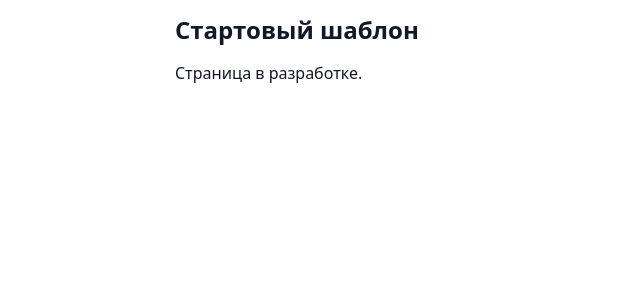
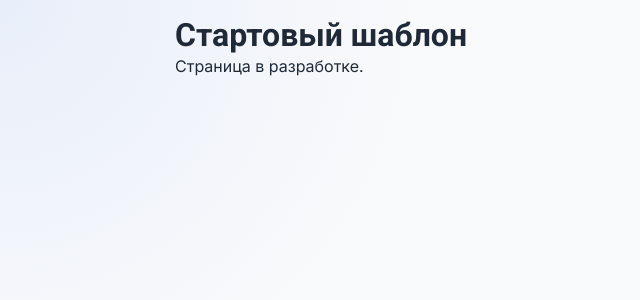
Before and after one commit to geraskinalekseysergeevich/higher-web-practice-ecommerce, a React (Vite) app: page / in a window 1280 px wide. Shown: the top 300 px of the page, without its empty margins (1-641 px from the left). Built offline with nearby package versions, Linux system fonts and the light colour scheme.

Commit message:
feat: design tokens and theme

```diff
--- a/src/index.css
+++ b/src/index.css
@@ -1,5 +1,3 @@
-/* Minimal neutral base styles for the student template. */
-
 *,
 *::before,
 *::after {
@@ -11,20 +9,76 @@ body {
   height: 100%;
 }
 
+html {
+  font-size: 16px;
+  text-size-adjust: 100%;
+}
+
 body {
   margin: 0;
-  font-family: system-ui, -apple-system, Segoe UI, Roboto, Arial, sans-serif;
+  font-family: var(--font-family-body);
+  font-size: var(--font-size-base);
   line-height: 1.5;
-  color: #111827;
-  background: #ffffff;
+  color: var(--color-text-primary);
+  background:
+    radial-gradient(circle at top left, rgba(37, 99, 235, 0.08), transparent 28%),
+    radial-gradient(circle at top right, rgba(16, 185, 129, 0.06), transparent 24%),
+    var(--color-surface-primary);
+  min-width: 320px;
+  -webkit-font-smoothing: antialiased;
+  -moz-osx-font-smoothing: grayscale;
 }
 
 a {
   color: inherit;
+  text-decoration-thickness: 0.08em;
+  text-underline-offset: 0.15em;
 }
 
-main h1 {
-  margin: 0 0 12px;
-  font-size: 24px;
+button,
+input,
+textarea,
+select {
+  font: inherit;
+}
+
+img,
+svg {
+  display: block;
+  max-width: 100%;
+}
+
+::selection {
+  background: rgba(37, 99, 235, 0.2);
+}
+
+:focus-visible {
+  outline: none;
+  box-shadow: var(--focus-ring);
+}
+
+h1,
+h2,
+h3,
+h4,
+h5,
+h6 {
+  margin: 0;
+  font-family: var(--font-family-heading);
+  font-weight: var(--font-weight-bold);
   line-height: 1.2;
+  color: var(--color-text-primary);
 }
+
+p {
+  margin: 0;
+}
+
+main {
+  display: block;
+}
+
+::placeholder {
+  color: var(--color-text-muted);
+  opacity: 1;
+}
--- a/src/main.tsx
+++ b/src/main.tsx
@@ -1,6 +1,8 @@
 import { StrictMode } from 'react';
 import { createRoot } from 'react-dom/client';
 import { App } from './app/App';
+import './styles/tokens.css';
+import './styles/theme.css';
 import './index.css';
 
 createRoot(document.getElementById('root')!).render(
--- /dev/null
+++ b/src/styles/theme.css
@@ -0,0 +1,60 @@
+:root {
+  color-scheme: light;
+
+  --color-accent-primary: #1e40af;
+  --color-accent-secondary: #2563eb;
+  --color-accent-success: #10b981;
+  --color-accent-danger: #ef4444;
+
+  --color-neutral-primary: #1f2937;
+  --color-neutral-secondary: #6b7280;
+  --color-neutral-disable: #9ca3af;
+
+  --color-bg-primary: #f9fafb;
+  --color-bg-secondary: #ffffff;
+  --color-bg-disable: #f3f4f6;
+  --color-bg-shadows: #e5e7eb;
+
+  --color-border-default: #d1d5db;
+  --color-border-strong: #9ca3af;
+  --color-border-focus: #1e40af;
+  --color-link: #2563eb;
+
+  --color-text-primary: var(--color-neutral-primary);
+  --color-text-secondary: var(--color-neutral-secondary);
+  --color-text-muted: var(--color-neutral-disable);
+  --color-text-inverse: #ffffff;
+
+  --color-surface-primary: var(--color-bg-primary);
+  --color-surface-secondary: var(--color-bg-secondary);
+  --color-surface-muted: var(--color-bg-disable);
+  --color-surface-shadow: var(--color-bg-shadows);
+
+  --focus-ring: 0 0 0 0.1875rem rgba(37, 99, 235, 0.22);
+}
+
+[data-theme='dark'] {
+  color-scheme: dark;
+
+  --color-accent-primary: #3b82f6;
+  --color-accent-secondary: #60a5fa;
+  --color-accent-success: #34d399;
+  --color-accent-danger: #f87171;
+
+  --color-neutral-primary: #e5e7eb;
+  --color-neutral-secondary: #9ca3af;
+  --color-neutral-disable: #6b7280;
+
+  --color-bg-primary: #111827;
+  --color-bg-secondary: #1f2937;
+  --color-bg-disable: #374151;
+  --color-bg-shadows: #1e293b;
+
+  --color-border-default: #374151;
+  --color-border-strong: #6b7280;
+  --color-border-focus: #60a5fa;
+  --color-link: #60a5fa;
+
+  --color-text-inverse: #111827;
+  --focus-ring: 0 0 0 0.1875rem rgba(96, 165, 250, 0.24);
+}
--- /dev/null
+++ b/src/styles/tokens.css
@@ -0,0 +1,69 @@
+:root {
+  --font-family-body: 'Inter', 'Segoe UI', Arial, sans-serif;
+  --font-family-heading: 'Roboto', 'Inter', 'Segoe UI', Arial, sans-serif;
+
+  --font-size-xs: 0.75rem;
+  --font-size-sm: 0.875rem;
+  --font-size-base: 1rem;
+  --font-size-lg: 1.125rem;
+  --font-size-xl: 1.25rem;
+  --font-size-2xl: 1.5rem;
+  --font-size-3xl: 1.875rem;
+
+  --line-height-xs: 1rem;
+  --line-height-sm: 1.25rem;
+  --line-height-base: 1.5rem;
+  --line-height-lg: 1.75rem;
+  --line-height-xl: 1.75rem;
+  --line-height-2xl: 2rem;
+  --line-height-3xl: 2.25rem;
+
+  --font-weight-regular: 400;
+  --font-weight-bold: 700;
+
+  --space-0: 0;
+  --space-0-5: 0.125rem;
+  --space-1: 0.25rem;
+  --space-1-5: 0.375rem;
+  --space-2: 0.5rem;
+  --space-2-5: 0.625rem;
+  --space-3: 0.75rem;
+  --space-3-5: 0.875rem;
+  --space-4: 1rem;
+  --space-5: 1.25rem;
+  --space-6: 1.5rem;
+  --space-7: 1.75rem;
+  --space-8: 2rem;
+  --space-9: 2.25rem;
+  --space-10: 2.5rem;
+  --space-11: 2.75rem;
+  --space-12: 3rem;
+  --space-16: 4rem;
+  --space-20: 5rem;
+  --space-24: 6rem;
+  --space-28: 7rem;
+  --space-32: 8rem;
+  --space-36: 9rem;
+  --space-40: 10rem;
+
+  --radius-0: 0;
+  --radius-sm: 0.25rem;
+  --radius-md: 0.375rem;
+  --radius-lg: 0.5rem;
+  --radius-xl: 0.75rem;
+  --radius-2xl: 1rem;
+
+  --shadow-card: 0 0.25rem 0.5rem 0 rgba(229, 231, 235, 1);
+  --shadow-modal: 0 0.5rem 1rem 0 rgba(229, 231, 235, 1);
+
+  --container-mobile: 20rem;
+  --container-tablet: 48rem;
+  --container-desktop: 90rem;
+
+  --breakpoint-mobile: 20rem;
+  --breakpoint-sm: 23.4375rem;
+  --breakpoint-md: 48rem;
+  --breakpoint-lg: 64rem;
+  --breakpoint-xl: 80rem;
+  --breakpoint-2xl: 90rem;
+}
```
